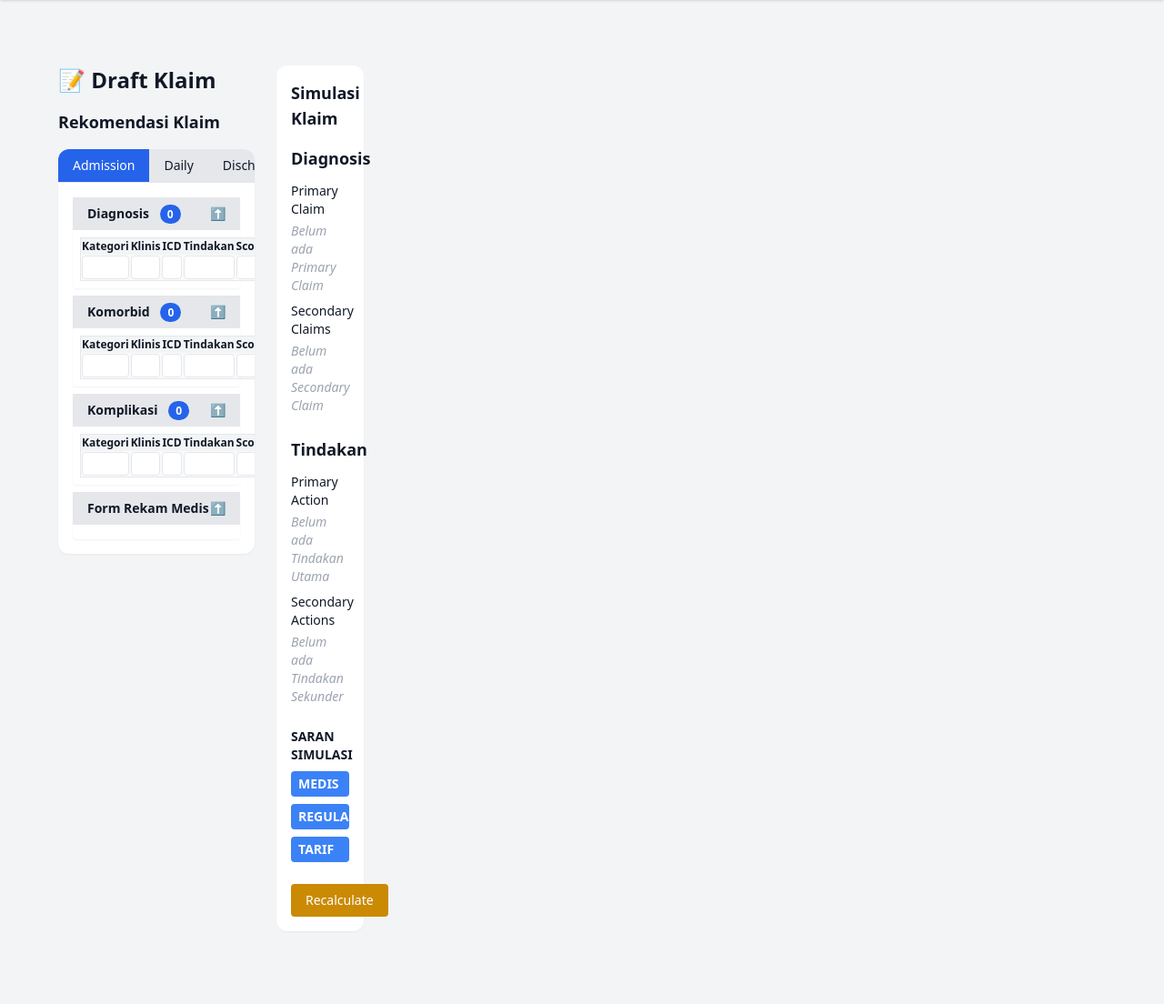
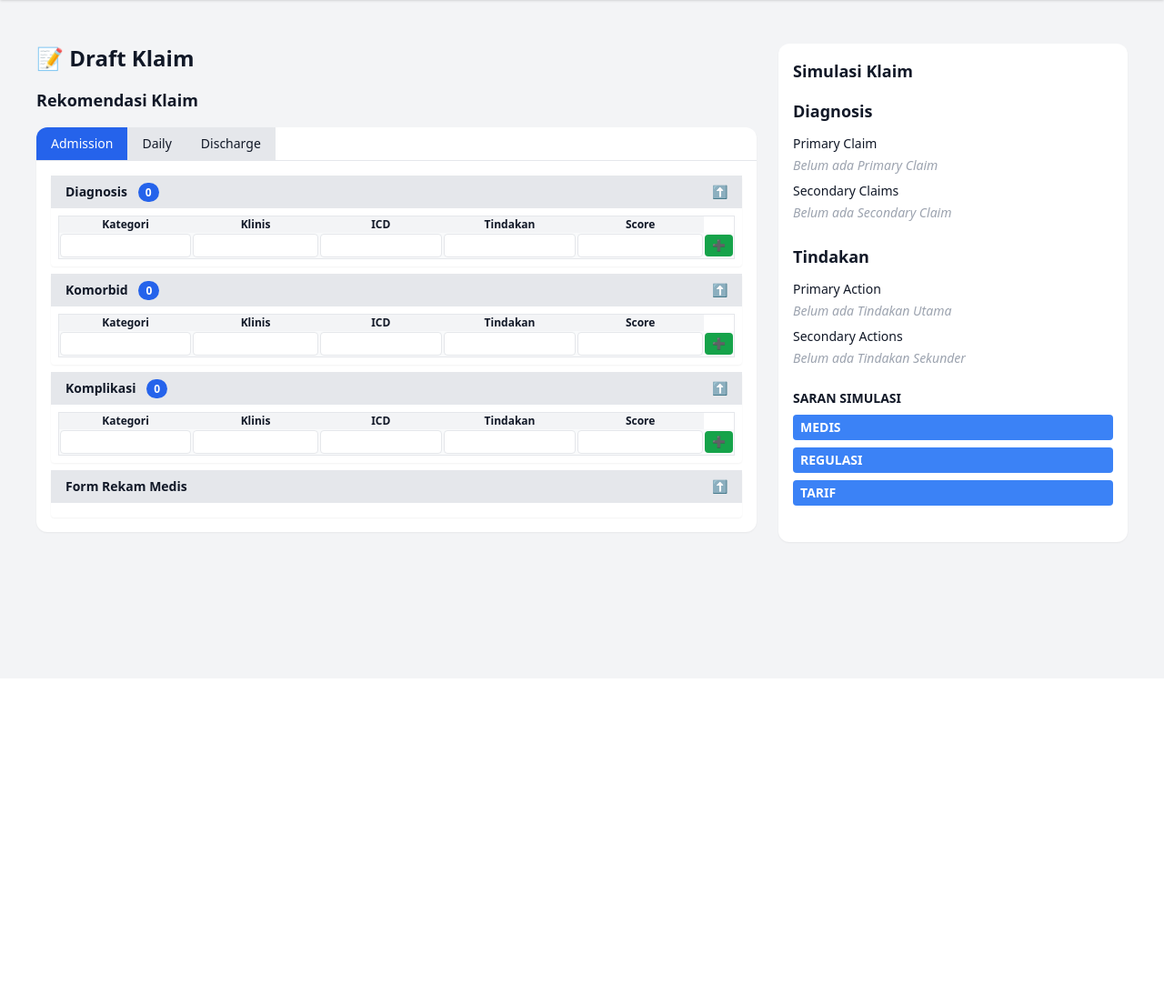
Before and after one commit to Erkayes935/crud_pasien, a Python web app: template web/frontend/templates/claim_form.html in a window 1280 px wide. Shown: the part 54-1158 px from the top of the page at 91% size. After the commit the page ends 652 px from the top, so only its background shows below. Run offline with Jinja, Linux system fonts and the light colour scheme; the template is opened without the code that fills it, so the values that code supplies are empty; some libraries are stand-ins or nearby versions.

Commit message:
refactor: simplify claim form layout and remove redundant recalculate button

```diff
--- a/web/frontend/templates/claim_form.html
+++ b/web/frontend/templates/claim_form.html
@@ -16,7 +16,7 @@
         summ: {{ summ|tojson }}
       })'
       @open-modal.window="openModal($event)"
-      class="max-w-7xl mx-auto p-6 bg-gray-100 dark:bg-gray-900 grid grid-cols-1 lg:grid-cols-3 gap-6 text-sm">
+      class="contents">
 
       <input type="hidden" id="claimIdHidden" value="{{ record.id if record else '' }}">
     <!-- ========== LEFT PANEL ========== -->
@@ -455,7 +455,6 @@
 
         <!-- Footer -->
         <div class="flex gap-2 mt-2">
-          <button onclick="generateAI()" class="bg-yellow-600 hover:bg-yellow-700 text-white px-4 py-2 rounded flex-1">Recalculate</button>
           {% if role and role == 'doctor' %}
           <button type="button" onclick="generateAI()"
                       class="bg-yellow-600 hover:bg-yellow-700 text-white px-4 py-2 rounded text-sm whitespace-nowrap">
```
